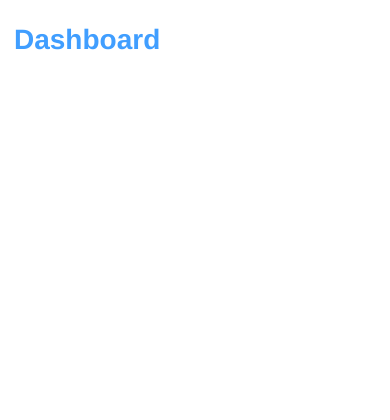
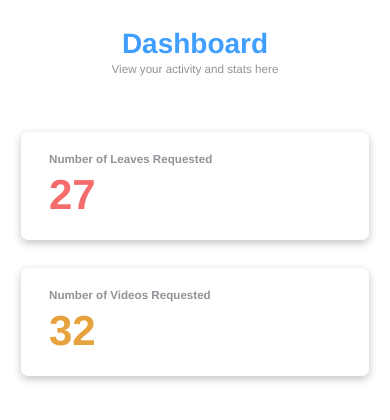
Before and after one commit to aftabMansoori/Request-System, a Vue app: page /dashboard in a window 390 px wide. Shown: the top 420 px of the page. Built offline with nearby package versions, Linux system fonts and the light colour scheme.

Commit message:
---admin dashboard

```diff
--- a/src/Pages/Admin/AdminDashboard.vue
+++ b/src/Pages/Admin/AdminDashboard.vue
@@ -1,6 +1,22 @@
 <template>
   <section>
-    <h1 class="text-primary">Dashboard</h1>
+    <div class="header">
+      <h1 class="text-primary mb-none">Dashboard</h1>
+      <small class="text-secondary">View your activity and stats here</small>
+    </div>
+
+    <div>
+      <div class="stats">
+        <article>
+          <h5 class="text-secondary">Number of Leaves Requested</h5>
+          <p>27</p>
+        </article>
+        <article>
+          <h5 class="text-secondary">Number of Videos Requested</h5>
+          <p>32</p>
+        </article>
+      </div>
+    </div>
   </section>
 </template>
 
@@ -12,8 +28,48 @@ export default {
 
 <style scoped>
 section {
+  padding: 1em 3em;
+}
+
+.stats {
   display: flex;
-  flex-direction: column;
-  padding: 0.7em 1em;
+  flex-wrap: wrap;
+  margin-top: 3em;
+}
+
+.stats > article {
+  width: 250px;
+  height: 80px;
+  margin-inline-end: 2em;
+  padding: 1em 2em;
+  border-radius: 7px;
+  box-shadow: rgba(0, 0, 0, 0.24) 0px 3px 8px;
+}
+
+.stats > article:nth-child(1) p {
+  color: rgb(245, 108, 108);
+  font-size: 3em;
+  font-weight: 600;
+}
+.stats > article:nth-child(2) p {
+  color: rgb(230, 162, 60);
+  font-weight: 600;
+  font-size: 3em;
+}
+
+@media (max-width: 768px) {
+  section {
+    padding: 1em;
+    overflow: auto;
+  }
+  .header {
+    text-align: center;
+    margin-bottom: 2em;
+  }
+
+  .stats > article {
+    width: 100%;
+    margin: 1em 0.5em;
+  }
 }
 </style>
```
